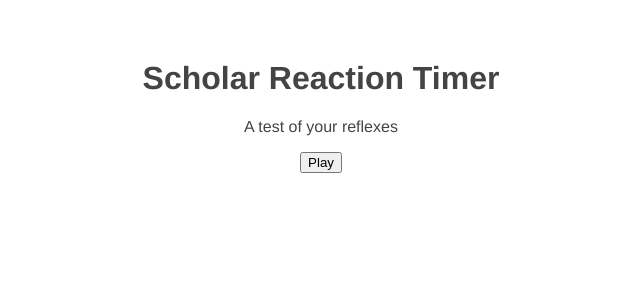
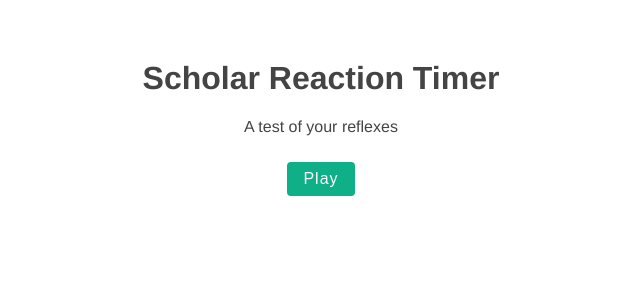
Before and after one commit to Erwan228/Scholar-reaction-test, a Vue app in the folder reaction-timer/: page / in a window 1280 px wide. Shown: the top 300 px of the page, without its empty margins (319-959 px from the left). Built offline with nearby package versions, Linux system fonts and the light colour scheme.

Commit message:
Update App.vue

```diff
--- a/reaction-timer/src/App.vue
+++ b/reaction-timer/src/App.vue
@@ -50,4 +50,19 @@
 *{
   user-select: none;
 }
+button{
+  background: #0faf87;
+  color: white;
+  border: none;
+  padding: 8px 16px;
+  border-radius: 4px;
+  font-size: 16px;
+  letter-spacing: 1px;
+  cursor: pointer;
+  margin: 10px;
+}
+button[disabled]{
+  opacity: 0.2;
+  cursor: not-allowed;
+}
 </style>
```
